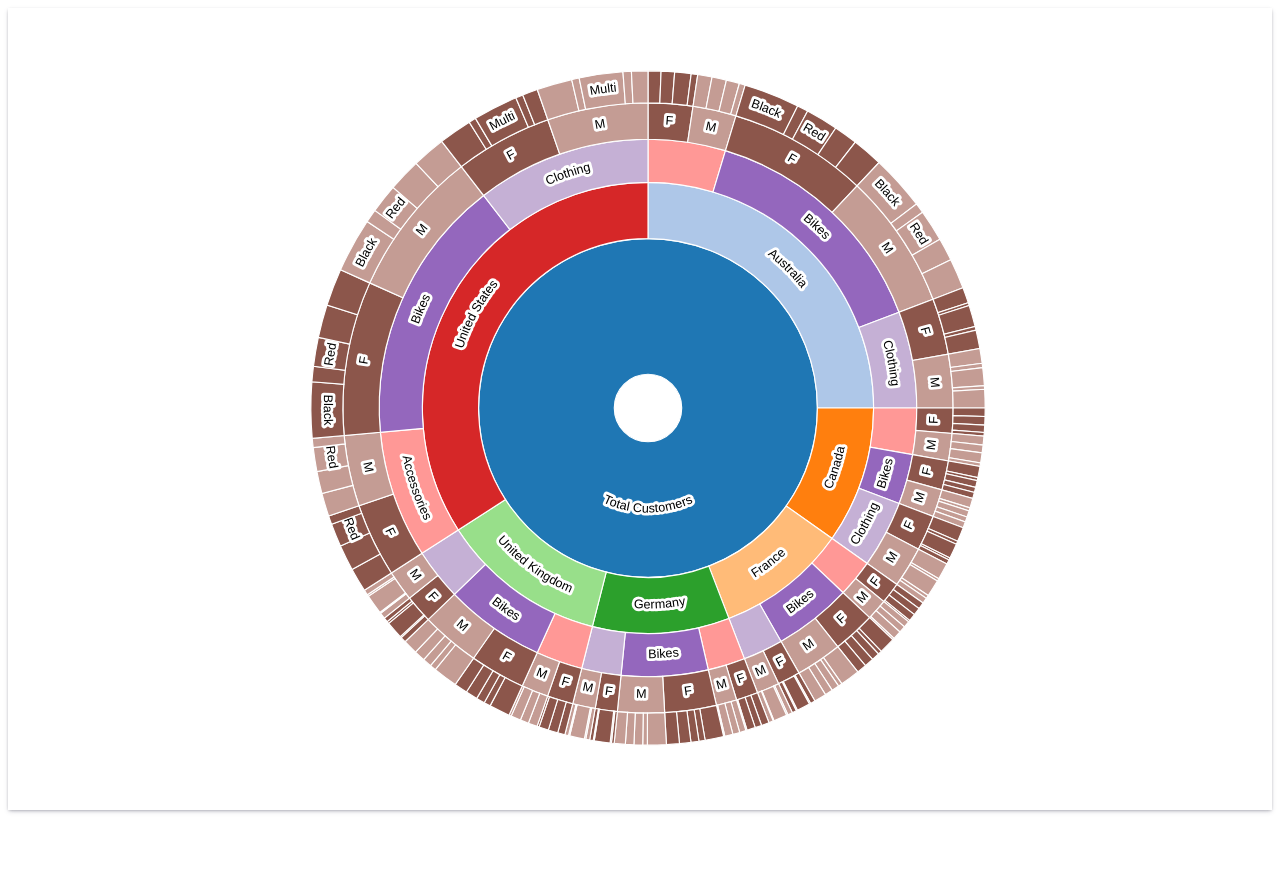
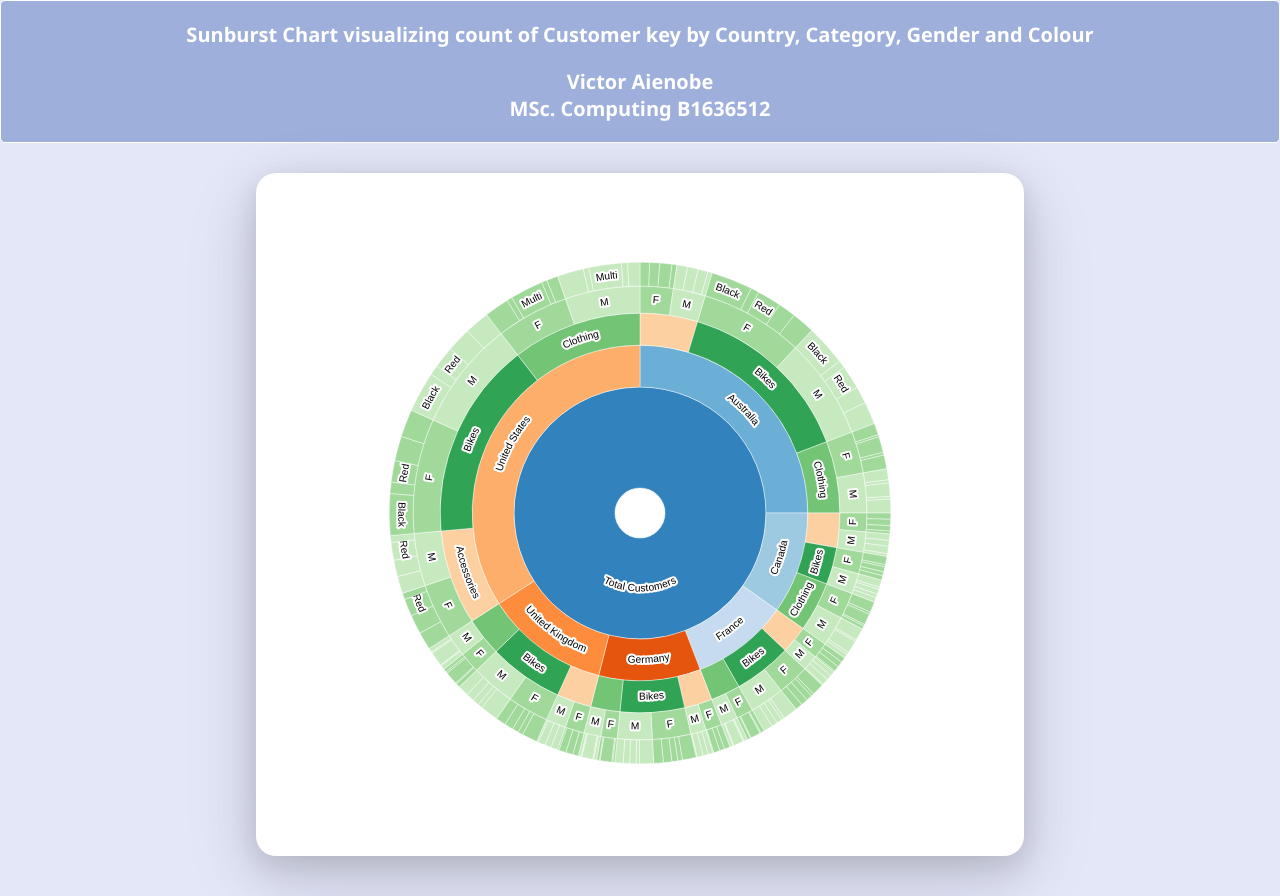
Before and after one commit to ainobs/Interactive-visualization-ICA, a plain HTML site: page index.html in a window 1280 px wide. Before the commit the page ends 818 px from the top, so only its background shows below. Drawn offline with nearby package versions, Linux system fonts and the light colour scheme.

Commit message:
chart updates

```diff
--- a/index.html
+++ b/index.html
@@ -1,39 +1,68 @@
 <!DOCTYPE html>
 <html>
 <head>
+     <!-- connection to D3js CDN -->
+     <script src='https://d3js.org/d3.v4.min.js'></script>
+     <title>Sunburst Chart</title>
+
+    <!-- STYLESHEET -->
     <style>
         body {
             font-family: Sans-serif;
-            font-size: 11px;
-            box-shadow: rgba(50, 50, 93, 0.25) 0px 2px 5px -1px, rgba(0, 0, 0, 0.3) 0px 1px 3px -1px;
+            font-size: 12px;
+            background-color: rgb(228, 231, 248);
+            padding: 0;
+            margin: 0;
         }
-
+        .chart {
+            margin: auto;
+            width: 60%;
+            background-color: #fff;
+            border-radius: 20px;
+            margin-bottom: 40px;
+            box-shadow: rgba(17, 17, 26, 0.1) 0px 8px 24px, rgba(17, 17, 26, 0.1) 0px 16px 56px, rgba(17, 17, 26, 0.1) 0px 24px 80px;
+        }
+        .header {
+            text-align: center;
+            background-color: rgb(157, 175, 218);
+            color: #fff;
+            font-size: 20px;
+            font-weight: bold;
+            margin-bottom: 30px;
+            border: 1px solid #fff;
+            border-radius: 5px;
+            font-family: 'Segoe UI', Tahoma, Geneva, Verdana, sans-serif;
+        }
         .slice {
             cursor: pointer;
         }
-
         .slice .main-arc {
             stroke: #fff;
-            stroke-width: 1px;
+            stroke-width: 0.5px;
         }
-
         .slice .hidden-arc {
             fill: none;
         }
-
         .slice text {
             pointer-events: none;
             dominant-baseline: middle;
             text-anchor: middle;
         }
     </style>
-
-    <script src='https://d3js.org/d3.v4.min.js'></script>
 </head>
 <body>
+    <header class="header">
+        <p>Sunburst Chart visualizing count of Customer key by Country, Category, Gender and Colour</p>
+        <p>Victor Aienobe <br> MSc. Computing B1636512<p>
+    </header>
+
+    <div class="chart">
+        <!--- sunburst chart would be appended onto this div -->
+    </div>
+
     <script>
         const width = 600;
-            height = 700,
+            height = 800,
             maxRadius = (Math.min(width, height) / 2) - 5;
 
         const formatNumber = d3.format(',d');
@@ -45,7 +74,7 @@
         const y = d3.scaleSqrt()
             .range([maxRadius*.1, maxRadius]);
 
-        const color = d3.scaleOrdinal(d3.schemeCategory20);
+        const color = d3.scaleOrdinal(d3.schemeCategory20c);
 
         const partition = d3.partition();
 
@@ -79,9 +108,9 @@
             return d.data.name.length * CHAR_SPACE < perimeter;
         };
 
-        const svg = d3.select('body').append('svg')
-            .style('width', '100vw')
-            .style('height', '100vh')
+        const svg = d3.select('.chart').append('svg')
+            .style('width', '100%')
+            .style('height', '680px')
             .attr('viewBox', `${-width / 2} ${-height / 2} ${width} ${height}`)
             .on('click', () => focusOn()); // Reset zoom on canvas click
 
```
